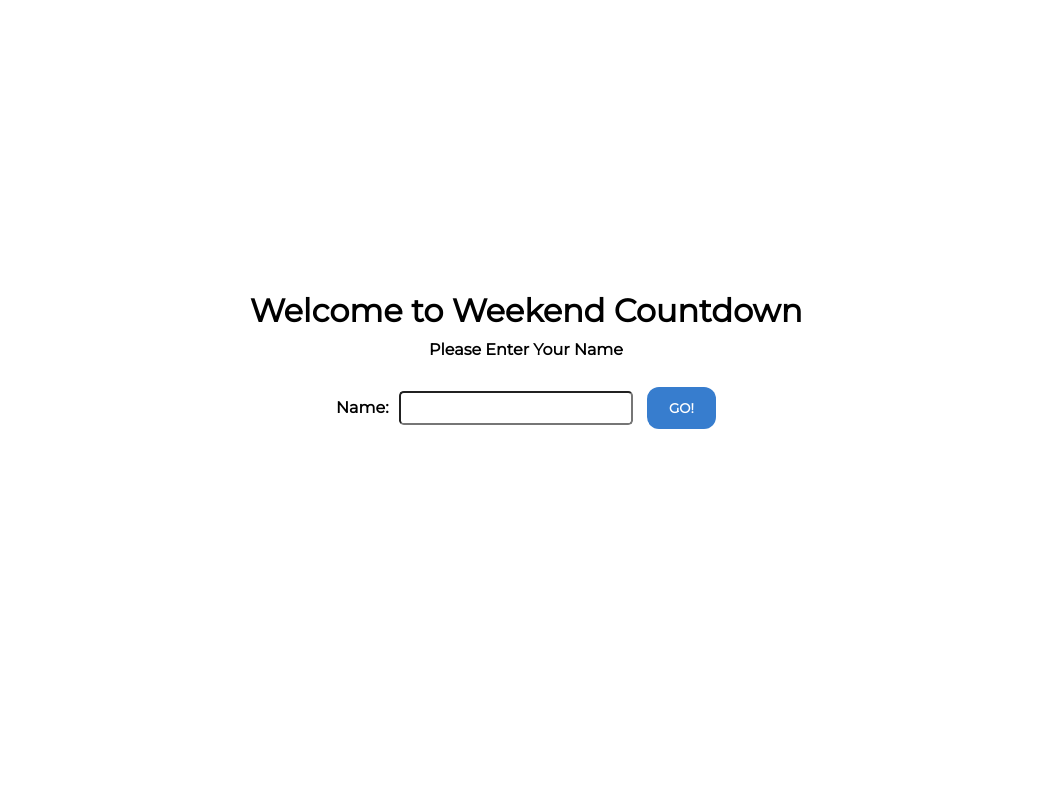
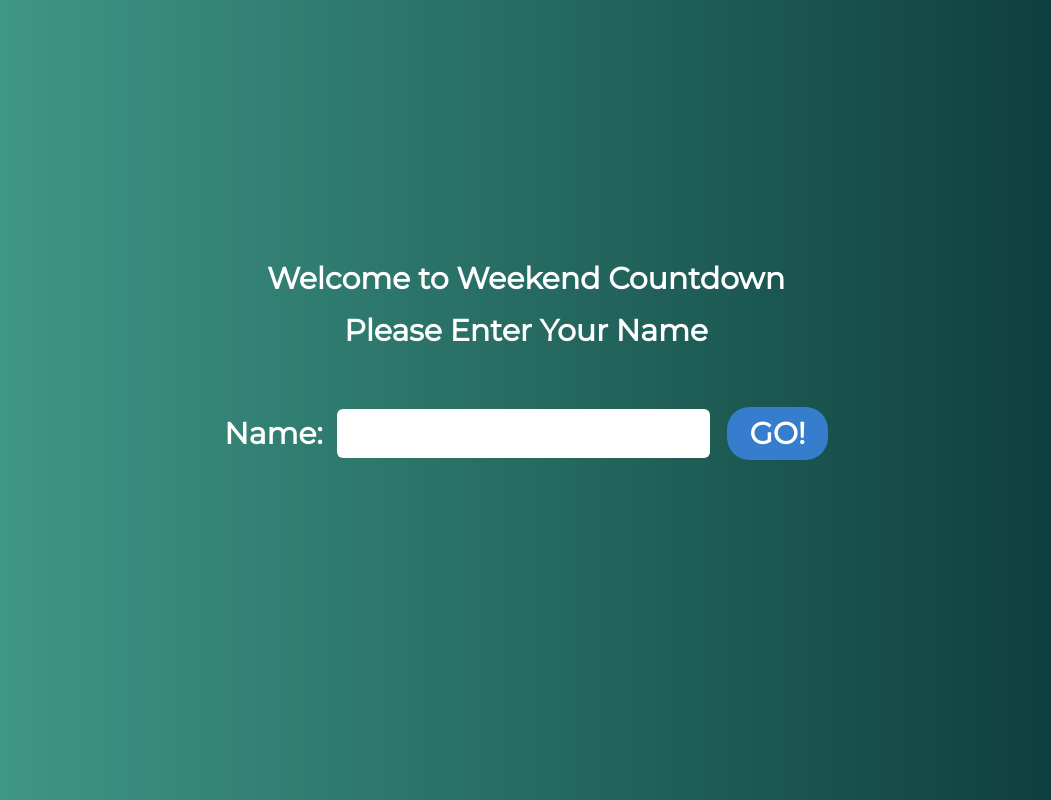
Before and after one commit to N-Musa/Weekend_countdown, a website: page public/index.html in a window 1280 px wide. Shown: the whole page, without its empty margins (114-1165 px from the left). Drawn offline with nearby package versions, Linux system fonts and the light colour scheme.

Commit message:
mod input styling

```diff
--- a/public/css/style.css
+++ b/public/css/style.css
@@ -3,6 +3,7 @@
     margin: 0;
     padding: 0;
     font-family: 'Montserrat', sans-serif;
+    font-size: 30px;
 }
 body{
     display: flex;
@@ -10,12 +11,15 @@ body{
     align-items: center;
     flex-direction: column;
     height: 90vh;
+    background: linear-gradient(to right, #44a08d, #093637);
+    color: white;
 }
 input{
-    width: 230px;
-    height: 30px;
-    border-radius: 0.3rem;
+    padding: 6px;
+    border-radius: 0.2rem;
     margin-top: 2rem;
+    border: none;
+    outline: none;
 }
 label{
     padding-right: 6px;
@@ -23,19 +27,18 @@ label{
 }
 p{
     text-align: center;
-    padding-top: 10px;
+    padding-top: 15px;
     font-weight: bold;
 }
 button{
-    padding: 13px 22px;
+    padding: 8px 22px;
     border: none;
     margin-left: 10px;
     font-weight: bold;
     border-radius: 0.75rem;
     background-color: rgb(55, 125, 206);
+    transition: 0.5s;
     color: white;
-    transition: 0.5s;
-
 }
 button:hover{
     letter-spacing: 5px;
```
